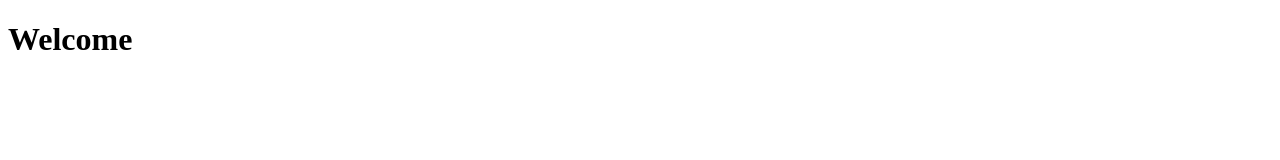
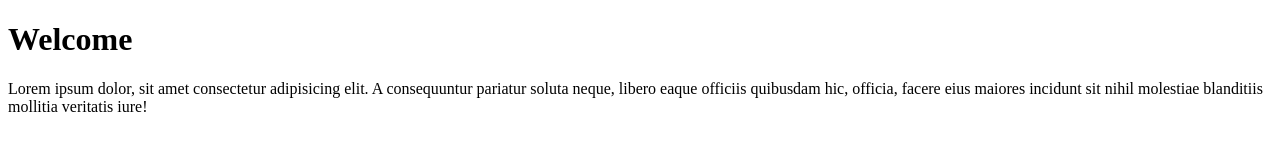
Before and after one commit to ankitagohel/MyProject, a plain HTML site: page index.html in a window 1280 px wide. Drawn offline with Linux system fonts and the light colour scheme.

Commit message:
add p tag in file

```diff
--- a/index.html
+++ b/index.html
@@ -7,5 +7,6 @@
 </head>
 <body>
     <h1>Welcome</h1>
+    <p>Lorem ipsum dolor, sit amet consectetur adipisicing elit. A consequuntur pariatur soluta neque, libero eaque officiis quibusdam hic, officia, facere eius maiores incidunt sit nihil molestiae blanditiis mollitia veritatis iure!</p>
 </body>
 </html>
```
